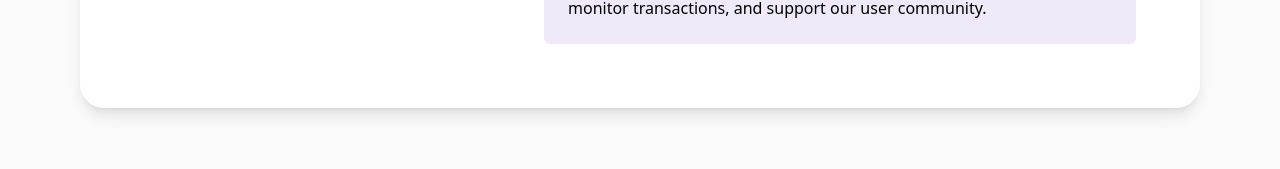
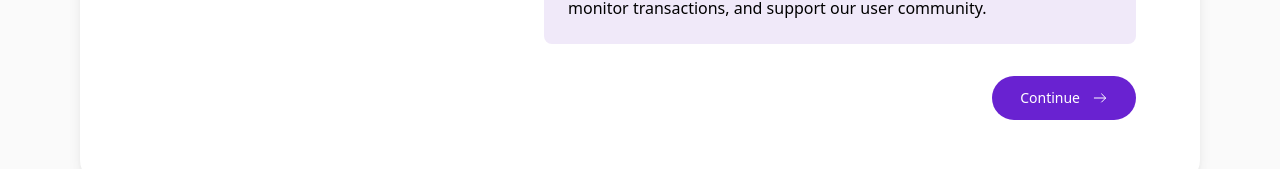
Before and after one commit to Banicoop/admin, a React (Create React App) app: page /auth/welcome in a window 1280 px wide. Shown: the part 536-705 px from the top of the page. Built offline with nearby package versions, Linux system fonts and the light colour scheme.

Commit message:
navigate issue

```diff
--- /dev/null
+++ b/src/components/buttons/ContinueBtn.tsx
@@ -0,0 +1,11 @@
+import React from 'react'
+// import { Link } from 'react-router-dom';
+
+const ContinueBtn = () => {
+  return (
+    <div className="">Link</div>
+    // <Link to={url}>ContinueBtn</Link>
+  )
+}
+
+export default ContinueBtn;
--- a/src/components/buttons/ExportBtn.tsx
+++ b/src/components/buttons/ExportBtn.tsx
@@ -1,9 +1,10 @@
 import React, { FC, MouseEventHandler } from 'react';
+
 
 
 type Itext = {
     text?: string;
-    onClick?: MouseEventHandler<HTMLDivElement>
+    onClick?: MouseEventHandler<HTMLDivElement>;
 }
 
 const ExportBtn:FC<Itext> = ({text, onClick}) => {
@@ -26,4 +27,14 @@ export const ActionBtn:FC<Itext> = ({text, onClick }) => {
     )
 }
 
+
+export const AuthBtn:FC<Itext> = ({text, onClick}) => {
+    return(
+        <div onClick={onClick} className="flex gap-3 bg-bgPurple text-bgWhite rounded-3xl py-3 px-7 cursor-pointer">
+            <span className="text-bgWhite text-sm">{text}</span>
+            <img src="/autharr.svg" alt="" className="" />
+        </div>
+    )
+}
+
 export default ExportBtn;
--- /dev/null
+++ b/src/pages/auth/Signin.tsx
@@ -0,0 +1,19 @@
+import React from 'react';
+import { AuthBtn } from '../../components/buttons/ExportBtn';
+
+
+const Signin = () => {
+  return (
+    <div className='flex flex-col items-center justify-center w-full p-[4rem] gap-[2rem]'>
+        <h1 className='text-5xl font-semibold'>Welcome to <span className='text-bgPurple'>Banicoop </span>Admin Dashboard!</h1>
+
+        <p className=''>Your role as an admin helps foster secure, collaborative savings. Get started with by logging in to your admin dashboard</p>
+
+        <div className="flex justify-between w-full">
+            <AuthBtn onClick={() => {}} text='Continue'/>
+        </div>
+    </div>
+  )
+}
+
+export default Signin;
--- a/src/pages/auth/Login.tsx
+++ b/src/pages/auth/WelcomePage.tsx
@@ -1,18 +1,30 @@
 import React from 'react'
+import { AuthBtn } from '../../components/buttons/ExportBtn';
+import { useNavigate } from 'react-router-dom';
 
-const Login = () => {
+const WelcomePage = () => {
+  const navigate = useNavigate();
+
+  const NextPage = () => {
+    navigate('/auth/login')
+  }
+
   return (
     <div className='flex flex-col items-center justify-center p-[4rem] gap-[2rem]'>
         <h1 className='text-5xl font-semibold flex self-start justify-start flex-col'>Empowering <br />Communities through <br /><span className="text-bgPurple">Financial Freedom</span></h1>
 
         <h4 className="">Welcome to Banicoop’s Admin Panel, where you play a key role in helping individuals and communities manage their finances, save collaboratively, and achieve financial stability.</h4>
 
-        <div className="bg-[#F0E9F9] rounded-md p-6 flex flex-col gap-3">
+        <div className="bg-[#F0E9F9] rounded-lg p-6 flex flex-col gap-3">
             <span className="text-bgPurple font-semibold">Get Started</span>
             <p className="">This admin panel provides powerful tools and insights, giving you full control to oversee and manage your organization’s financial activities, monitor transactions, and support our user community.</p>
+        </div>
+
+        <div className="flex justify-end self-end">
+            <AuthBtn text='Continue' onClick={NextPage}/>
         </div>
     </div>
   )
 }
 
-export default Login;
+export default WelcomePage;
```
Also changed, not shown: src/Routes.tsx (+8 -4 lines), public/autharr.svg (added).
